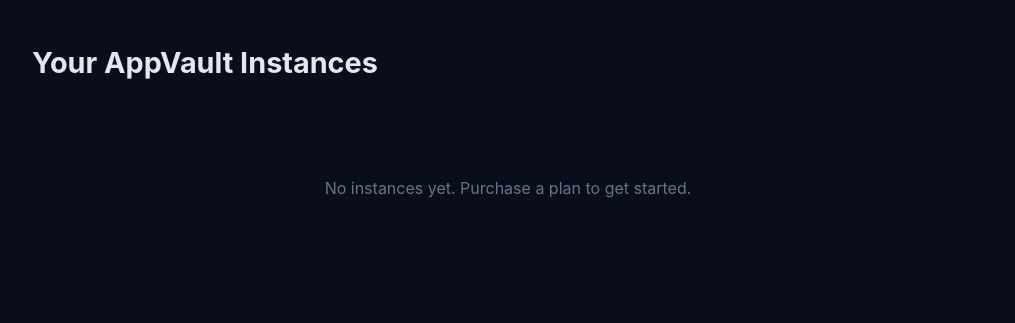
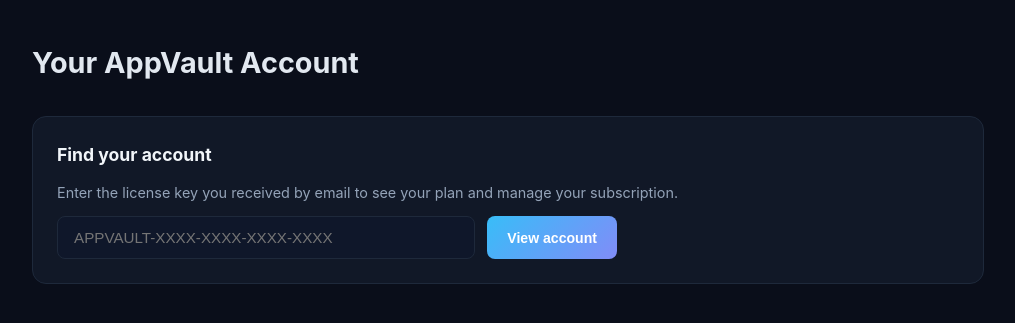
Before and after one commit to Sectutor/appvault-cloud, a FastAPI app: page /dashboard in a window 1280 px wide. Shown: the top 323 px of the page, without its empty margins (132-1147 px from the left). Run offline with FastAPI, Linux system fonts and the light colour scheme; parts of the project's set-up code (start-up, migrations or seed data) failed here and were passed over; some libraries are stand-ins or nearby versions.

Commit message:
stripe: complete subscription lifecycle (webhook events, portal, license-key dashboard)

```diff
--- a/main.py
+++ b/main.py
@@ -143,6 +143,17 @@ def init_db():
         db.execute("ALTER TABLE agents ADD COLUMN plan TEXT DEFAULT 'free'")
     if "license_key" not in cols:
         db.execute("ALTER TABLE agents ADD COLUMN license_key TEXT DEFAULT ''")
+    # Migration: stripe customer/subscription ids on licenses + instances
+    lcols = [r[1] for r in db.execute("PRAGMA table_info(licenses)").fetchall()]
+    if "stripe_customer_id" not in lcols:
+        db.execute("ALTER TABLE licenses ADD COLUMN stripe_customer_id TEXT DEFAULT ''")
+    if "stripe_subscription_id" not in lcols:
+        db.execute("ALTER TABLE licenses ADD COLUMN stripe_subscription_id TEXT DEFAULT ''")
+    icols = [r[1] for r in db.execute("PRAGMA table_info(instances)").fetchall()]
+    if "stripe_customer_id" not in icols:
+        db.execute("ALTER TABLE instances ADD COLUMN stripe_customer_id TEXT DEFAULT ''")
+    if "stripe_subscription_id" not in icols:
+        db.execute("ALTER TABLE instances ADD COLUMN stripe_subscription_id TEXT DEFAULT ''")
     db.commit()
     db.close()
 
@@ -909,9 +920,106 @@ async def provision_coolify(instance_id: str, email: str, tier: str) -> Optional
             print(f"Provisioning error: {e}")
     return None
 
+# --- Stripe subscription lifecycle (added 2026-08-04) ---
+
+def _set_license_status(sub_id, status):
+    """Set license status by subscription id; downgrade agents when revoked."""
+    db = get_db()
+    rows = db.execute("SELECT key FROM licenses WHERE stripe_subscription_id = ?", (sub_id,)).fetchall()
+    keys = []
+    for r in rows:
+        keys.append(r["key"])
+        db.execute("UPDATE licenses SET status=? WHERE key=?", (status, r["key"]))
+        if status != "active":
+            db.execute("UPDATE agents SET plan='free' WHERE license_key=?", (r["key"],))
+    db.commit()
+    db.close()
+    return keys
+
+
+async def _handle_checkout_completed(session):
+    email = session.get("customer_email") or session.get("customer_details", {}).get("email")
+    metadata = session.get("metadata", {})
+    instance_id = metadata.get("instance_id")
+    tier = metadata.get("tier", "starter")
+    customer_id = session.get("customer", "") or ""
+    subscription_id = session.get("subscription", "") or ""
+
+    if email:
+        license_key = generate_license_key()
+        db = get_db()
+        try:
+            db.execute(
+                "INSERT OR REPLACE INTO licenses (key, email, tier, status, stripe_session_id, stripe_customer_id, stripe_subscription_id) "
+                "VALUES (?, ?, ?, 'active', ?, ?, ?)",
+                (license_key, email, tier, session.get("id", ""), customer_id, subscription_id),
+            )
+        except Exception:
+            pass
+        if instance_id:
+            db.execute(
+                "UPDATE instances SET status='paid', stripe_session_id=?, stripe_customer_id=?, stripe_subscription_id=?, updated_at=datetime('now') WHERE id=?",
+                (session.get("id", ""), customer_id, subscription_id, instance_id),
+            )
+        db.commit()
+        db.close()
+        _audit("license.issued", f"{tier} -> {email} key={license_key[:16]}...")
+
+        subject = "Your AppVault license is ready"
+        html = (
+            "<p>Hi,</p><p>Your AppVault <b>" + tier + "</b> plan is active. Here's your license key:</p>"
+            '<p style="font-family:monospace;font-size:18px;background:#f1f5f9;padding:12px;border-radius:8px;"><b>' + license_key + "</b></p>"
+            "<p>Deploy AppVault on your own VPS in one line:</p>"
+            "<p><code>curl -fsSL " + INSTALL_URL + " | sudo bash -s -- --license " + license_key + "</code></p>"
+            "<p>Then open the app's <b>Security</b> tab and join your Tailscale network.</p>"
+            '<p>Manage your subscription: <a href="https://' + DOMAIN + "/dashboard?k=" + license_key + '">https://' + DOMAIN + "/dashboard?k=" + license_key + "</a></p>"
+            "<p>Questions? Just reply to this email.</p>"
+        )
+        send_email(email, subject, html)
+
+
+async def _handle_subscription_updated(sub):
+    sub_id = sub.get("id", "")
+    status = sub.get("status", "")
+    if not sub_id:
+        return
+    if status in ("canceled", "unpaid", "past_due", "incomplete_expired"):
+        keys = _set_license_status(sub_id, "revoked")
+        if keys:
+            _audit("license.revoked", f"subscription {sub_id} ({status}) keys={[k[:16] for k in keys]}")
+    else:
+        keys = _set_license_status(sub_id, "active")
+        if keys:
+            _audit("license.activated", f"subscription {sub_id} ({status})")
+
+
+async def _handle_subscription_deleted(sub):
+    sub_id = sub.get("id", "")
+    if not sub_id:
+        return
+    keys = _set_license_status(sub_id, "revoked")
+    if keys:
+        _audit("license.revoked", f"subscription deleted {sub_id} keys={[k[:16] for k in keys]}")
+
+
+async def _handle_invoice_paid(inv):
+    sub_id = inv.get("subscription", "")
+    if sub_id:
+        _set_license_status(sub_id, "active")
+        _audit("license.renewed", f"invoice paid subscription={sub_id}")
+
+
+async def _handle_invoice_failed(inv):
+    sub_id = inv.get("subscription", "")
+    customer = inv.get("customer", "")
+    print(f"[stripe] invoice.payment_failed subscription={sub_id} customer={customer}", flush=True)
+    _audit("invoice.failed", f"subscription={sub_id} customer={customer}")
+    # Stripe retries automatically; customer.subscription.updated revokes on unpaid.
+
+
 @app.post("/api/webhook")
 async def stripe_webhook(request: Request):
-    """Handle Stripe payment completion."""
+    """Handle Stripe events: checkout, subscription lifecycle, invoices."""
     import json as json_lib
     payload = await request.body()
     sig_header = request.headers.get("stripe-signature")
@@ -924,38 +1032,62 @@ async def stripe_webhook(request: Request):
             raise HTTPException(status_code=400, detail=str(e))
 
     event = json_lib.loads(payload)
-    if event["type"] == "checkout.session.completed":
-        session = event["data"]["object"]
-        email = session.get("customer_email") or session.get("customer_details", {}).get("email")
-        metadata = session.get("metadata", {})
-        instance_id = metadata.get("instance_id")
-        tier = metadata.get("tier", "starter")
+    etype = event["type"]
+    obj = event["data"]["object"]
 
-        if email:
-            license_key = generate_license_key()
-            db = get_db()
-            try:
-                db.execute("INSERT OR REPLACE INTO licenses (key, email, tier, status, stripe_session_id) VALUES (?, ?, ?, 'active', ?)",
-                           (license_key, email, tier, session.get("id", "")))
-            except Exception:
-                pass
-            if instance_id:
-                db.execute("UPDATE instances SET status='paid', stripe_session_id=?, updated_at=datetime('now') WHERE id=?",
-                           (session.get("id", ""), instance_id))
-            db.commit()
-            db.close()
-            _audit("license.issued", f"{tier} -> {email} key={license_key[:16]}...")
-
-            subject = "Your AppVault license is ready"
-            html = f"""<p>Hi,</p><p>Your AppVault <b>{tier}</b> plan is active. Here's your license key:</p>
-<p style="font-family:monospace;font-size:18px;background:#f1f5f9;padding:12px;border-radius:8px;"><b>{license_key}</b></p>
-<p>Install AppVault on your server (or keep it on your desktop):</p>
-<p><code>curl -fsSL {INSTALL_URL} | sudo bash -s -- --license {license_key}</code></p>
-<p>Questions? Just reply to this email.</p>"""
-            send_email(email, subject, html)
+    if etype == "checkout.session.completed":
+        await _handle_checkout_completed(obj)
+    elif etype == "customer.subscription.updated":
+        await _handle_subscription_updated(obj)
+    elif etype == "customer.subscription.deleted":
+        await _handle_subscription_deleted(obj)
+    elif etype == "invoice.payment_succeeded":
+        await _handle_invoice_paid(obj)
+    elif etype == "invoice.payment_failed":
+        await _handle_invoice_failed(obj)
+    else:
+        print(f"[stripe] Unhandled event type: {etype}", flush=True)
 
     return JSONResponse({"status": "ok"})
 
+
+@app.post("/api/billing-portal")
+async def billing_portal(request: Request):
+    """Create a Stripe Customer Portal session (requires a valid license key)."""
+    import stripe
+    stripe.api_key = STRIPE_SECRET_KEY
+    body = await request.json()
+    key = (body.get("license_key") or "").strip()
+    if not key:
+        raise HTTPException(status_code=400, detail="license_key is required")
+
+    db = get_db()
+    lic = db.execute("SELECT * FROM licenses WHERE key = ?", (key,)).fetchone()
+    db.close()
+    if not lic or lic["status"] != "active":
+        raise HTTPException(status_code=403, detail="Invalid or inactive license")
+
+    customer_id = (lic["stripe_customer_id"] or "").strip()
+    if not customer_id:
+        try:
+            customers = stripe.Customer.list(email=lic["email"], limit=1)
+            if customers.data:
+                customer_id = customers.data[0].id
+        except Exception:
+            customer_id = ""
+    if not customer_id:
+        raise HTTPException(status_code=404, detail="No Stripe customer found for this license")
+
+    try:
+        portal = stripe.billing_portal.Session.create(
+            customer=customer_id,
+            return_url=f"https://{DOMAIN}/dashboard?k={key}",
+        )
+        _audit("portal.created", lic["email"])
+        return JSONResponse({"url": portal.url})
+    except Exception as e:
+        print(f"[stripe] Portal creation failed: {e}", flush=True)
+        raise HTTPException(status_code=500, detail=f"Portal session creation failed: {str(e)}")
 @app.get("/")
 async def landing(request: Request):
     return templates.TemplateResponse("landing.html", {"request": request})
@@ -965,13 +1097,22 @@ async def pricing_page(request: Request):
     return templates.TemplateResponse("landing.html", {"request": request})
 
 @app.get("/dashboard")
-async def dashboard(request: Request, email: str = None):
-    if not email:
-        return templates.TemplateResponse("dashboard.html", {"request": request, "instances": []})
+async def dashboard(request: Request, k: str = None):
+    """License-key authenticated dashboard: subscription status + billing portal."""
+    ctx = {"request": request, "license": None, "instances": [], "error": None}
+    if not k:
+        return templates.TemplateResponse("dashboard.html", ctx)
     db = get_db()
-    instances = db.execute("SELECT * FROM instances WHERE email = ?", (email,)).fetchall()
+    lic = db.execute("SELECT * FROM licenses WHERE key = ?", (k,)).fetchone()
+    if not lic or lic["status"] != "active":
+        db.close()
+        ctx["error"] = "Invalid or inactive license key."
+        return templates.TemplateResponse("dashboard.html", ctx)
+    instances = db.execute("SELECT * FROM instances WHERE email = ?", (lic["email"],)).fetchall()
     db.close()
-    return templates.TemplateResponse("dashboard.html", {"request": request, "instances": instances})
+    ctx["license"] = lic
+    ctx["instances"] = instances
+    return templates.TemplateResponse("dashboard.html", ctx)
 
 @app.post("/api/checkout")
 async def create_checkout(request: Request):
@@ -994,15 +1135,19 @@ async def create_checkout(request: Request):
     db.commit()
     db.close()
 
-    session = stripe.checkout.Session.create(
-        payment_method_types=["card"],
-        line_items=[{"price": prices[tier], "quantity": 1}],
-        mode="subscription",
-        success_url=f"https://{DOMAIN}/dashboard?email={email}",
-        cancel_url=f"https://{DOMAIN}",
-        customer_email=email,
-        metadata={"instance_id": instance_id, "tier": tier, "email": email},
-    )
+    try:
+        session = stripe.checkout.Session.create(
+            payment_method_types=["card"],
+            line_items=[{"price": prices[tier], "quantity": 1}],
+            mode="subscription",
+            success_url=f"https://{DOMAIN}/dashboard",
+            cancel_url=f"https://{DOMAIN}",
+            customer_email=email,
+            metadata={"instance_id": instance_id, "tier": tier, "email": email},
+        )
+    except Exception as e:
+        print(f"[stripe] Checkout session creation failed: {e}", flush=True)
+        raise HTTPException(status_code=500, detail=f"Checkout session creation failed: {str(e)}")
     _audit("checkout.created", f"{tier} {email}")
     return JSONResponse({"url": session.url})
 
--- a/templates/dashboard.html
+++ b/templates/dashboard.html
@@ -18,51 +18,90 @@
             padding: 40px 24px;
         }
         h1 { font-size: 1.8rem; font-weight: 700; margin-bottom: 30px; }
-        .instance-card {
+        .card {
             background: #111827;
             border: 1px solid #1e293b;
             border-radius: 14px;
             padding: 24px;
             margin-bottom: 20px;
-            display: flex;
-            justify-content: space-between;
-            align-items: center;
+        }
+        .card h3 { font-size: 1.1rem; font-weight: 700; color: #f1f5f9; margin-bottom: 12px; }
+        .card p { font-size: 0.9rem; color: #94a3b8; margin-bottom: 8px; }
+        .card code {
+            background: #1e293b; color: #7dd3fc; padding: 3px 8px; border-radius: 6px;
+            font-size: 0.85rem; word-break: break-all;
+        }
+        .status-pill {
+            display: inline-block; padding: 4px 12px; border-radius: 20px;
+            font-size: 0.78rem; font-weight: 600; vertical-align: middle;
+        }
+        .status-active { background: #064e3b; color: #34d399; }
+        .status-revoked { background: #450a0a; color: #f87171; }
+        .status-pending { background: #451a03; color: #fbbf24; }
+        .status-provisioning { background: #1e3a5f; color: #60a5fa; }
+        .btn {
+            display: inline-block; padding: 10px 20px; border-radius: 8px;
+            font-weight: 600; font-size: 0.88rem; text-decoration: none;
+            cursor: pointer; border: none; color: #fff;
+        }
+        .btn-primary { background: linear-gradient(135deg, #38bdf8, #818cf8); }
+        .btn-secondary { background: #334155; }
+        .error { color: #f87171; font-weight: 600; }
+        .empty { text-align: center; padding: 60px 24px; color: #64748b; }
+        .key-form { display: flex; gap: 12px; max-width: 560px; margin-top: 12px; }
+        .key-form input {
+            flex: 1; background: #0f172a; border: 1px solid #1e293b; color: #e2e8f0;
+            padding: 12px 16px; border-radius: 8px; font-size: 0.95rem;
+        }
+        .key-form input:focus { outline: none; border-color: #38bdf8; }
+        .instance-card {
+            background: #111827; border: 1px solid #1e293b; border-radius: 14px;
+            padding: 24px; margin-bottom: 20px;
+            display: flex; justify-content: space-between; align-items: center;
         }
         .instance-card .info { flex: 1; }
         .instance-card h3 { font-size: 1.1rem; font-weight: 700; color: #f1f5f9; margin-bottom: 4px; }
         .instance-card p { font-size: 0.88rem; color: #94a3b8; }
-        .instance-card .status {
-            padding: 6px 14px;
-            border-radius: 20px;
-            font-size: 0.78rem;
-            font-weight: 600;
-            margin-left: 16px;
-        }
-        .status-active { background: #064e3b; color: #34d399; }
-        .status-pending { background: #451a03; color: #fbbf24; }
-        .status-provisioning { background: #1e3a5f; color: #60a5fa; }
-        .btn {
-            display: inline-block;
-            padding: 10px 20px;
-            border-radius: 8px;
-            font-weight: 600;
-            font-size: 0.88rem;
-            text-decoration: none;
-            cursor: pointer;
-            border: none;
-        }
-        .btn-primary {
-            background: linear-gradient(135deg, #38bdf8, #818cf8);
-            color: #fff;
-        }
-        .empty { text-align: center; padding: 60px 24px; color: #64748b; }
+        .instance-card .status { margin-left: 16px; }
+        .instance-card a.open { margin-left: 16px; }
     </style>
 </head>
 <body>
     <div class="container">
-        <h1>Your AppVault Instances</h1>
+        <h1>Your AppVault Account</h1>
+
+        {% if error %}
+            <div class="card">
+                <p class="error">{{ error }}</p>
+            </div>
+        {% endif %}
+
+        {% if license %}
+            <div class="card">
+                <h3>{{ license.tier | capitalize }} plan
+                    <span class="status-pill status-{{ license.status }}">{{ license.status }}</span>
+                </h3>
+                <p>License: <code>{{ license.key }}</code></p>
+                <p>Email: {{ license.email }}</p>
+                <p>Activated: {{ license.created_at }}</p>
+                <p style="margin-top:16px;">
+                    <button class="btn btn-primary" onclick="openPortal()">Manage billing / cancel</button>
+                    <a class="btn btn-secondary" href="/">Back to AppVault</a>
+                </p>
+            </div>
+        {% else %}
+            <div class="card">
+                <h3>Find your account</h3>
+                <p>Enter the license key you received by email to see your plan and manage your subscription.</p>
+                <form class="key-form" method="get" action="/dashboard">
+                    <input type="text" name="k" placeholder="APPVAULT-XXXX-XXXX-XXXX-XXXX" required>
+                    <button class="btn btn-primary" type="submit">View account</button>
+                </form>
+            </div>
+        {% endif %}
 
         {% if instances %}
+            <h2 style="font-size:1.3rem;margin:30px 0 16px;">Your Instances</h2>
             {% for inst in instances %}
             <div class="instance-card">
                 <div class="info">
@@ -72,17 +111,46 @@
                     <p style="margin-top:4px;"><a href="{{ inst.url }}" style="color:#38bdf8;">{{ inst.url }}</a></p>
                     {% endif %}
                 </div>
-                <span class="status status-{{ inst.status }}">{{ inst.status }}</span>
+                <span class="status status-pill status-{{ inst.status }}">{{ inst.status }}</span>
                 {% if inst.url %}
-                <a href="{{ inst.url }}" class="btn btn-primary" style="margin-left:16px;">Open</a>
+                <a href="{{ inst.url }}" class="btn btn-primary open">Open</a>
                 {% endif %}
             </div>
             {% endfor %}
-        {% else %}
+        {% elif license %}
             <div class="empty">
-                <p>No instances yet. Purchase a plan to get started.</p>
+                <p>No cloud instances — you self-host, so nothing to provision. Your license key is all you need.</p>
             </div>
         {% endif %}
     </div>
+
+    {% if license %}
+    <script>
+        async function openPortal() {
+            const btn = event.target;
+            btn.textContent = 'Opening billing portal...';
+            btn.disabled = true;
+            try {
+                const r = await fetch('/api/billing-portal', {
+                    method: 'POST',
+                    headers: {'Content-Type': 'application/json'},
+                    body: JSON.stringify({license_key: {{ license.key | tojson }}})
+                });
+                const data = await r.json();
+                if (r.ok && data.url) {
+                    window.location.href = data.url;
+                } else {
+                    alert('Error: ' + (data.detail || data.error || 'Could not open portal'));
+                    btn.textContent = 'Manage billing / cancel';
+                    btn.disabled = false;
+                }
+            } catch (e) {
+                alert('Error: ' + e.message);
+                btn.textContent = 'Manage billing / cancel';
+                btn.disabled = false;
+            }
+        }
+    </script>
+    {% endif %}
 </body>
 </html>
```
